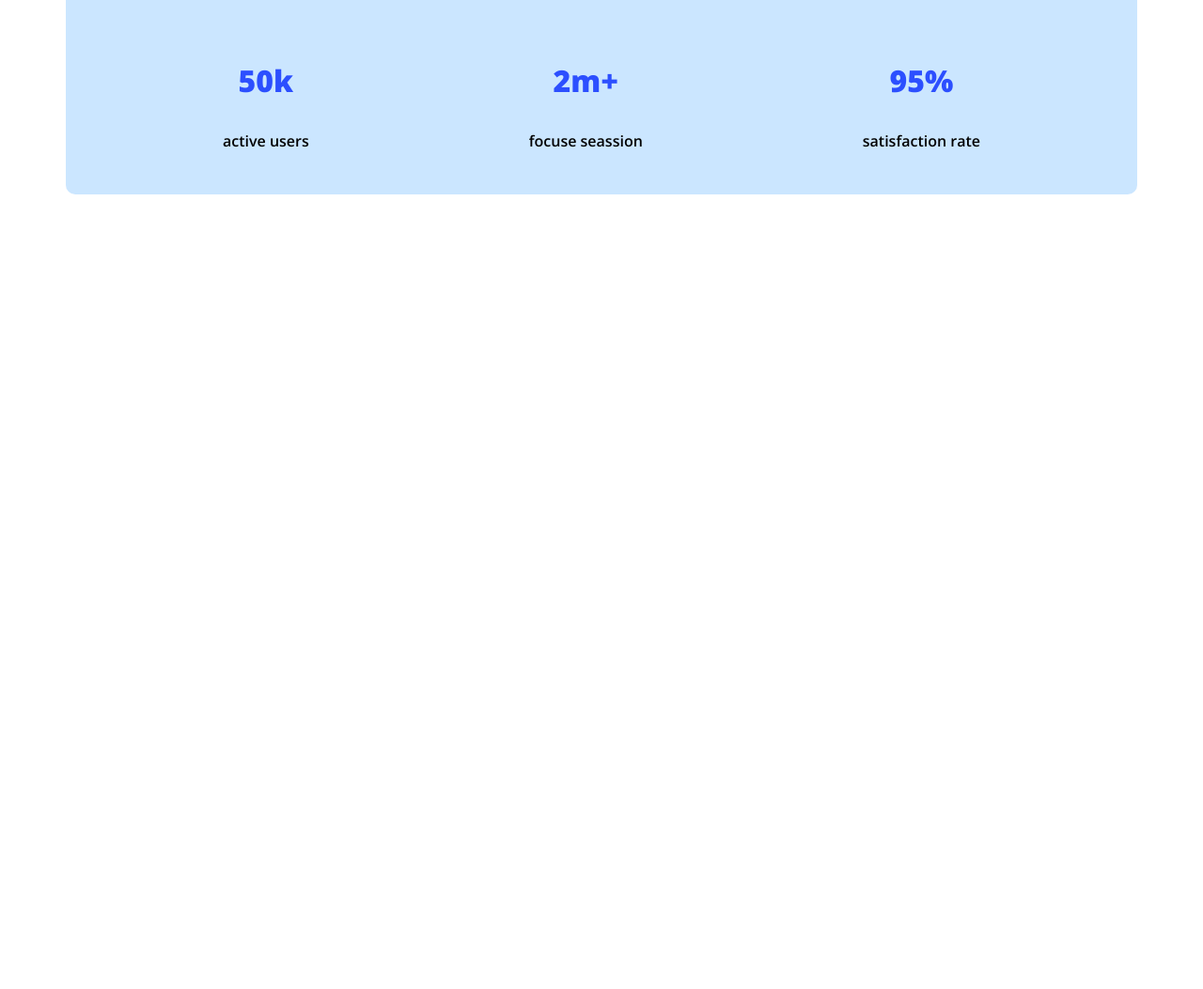
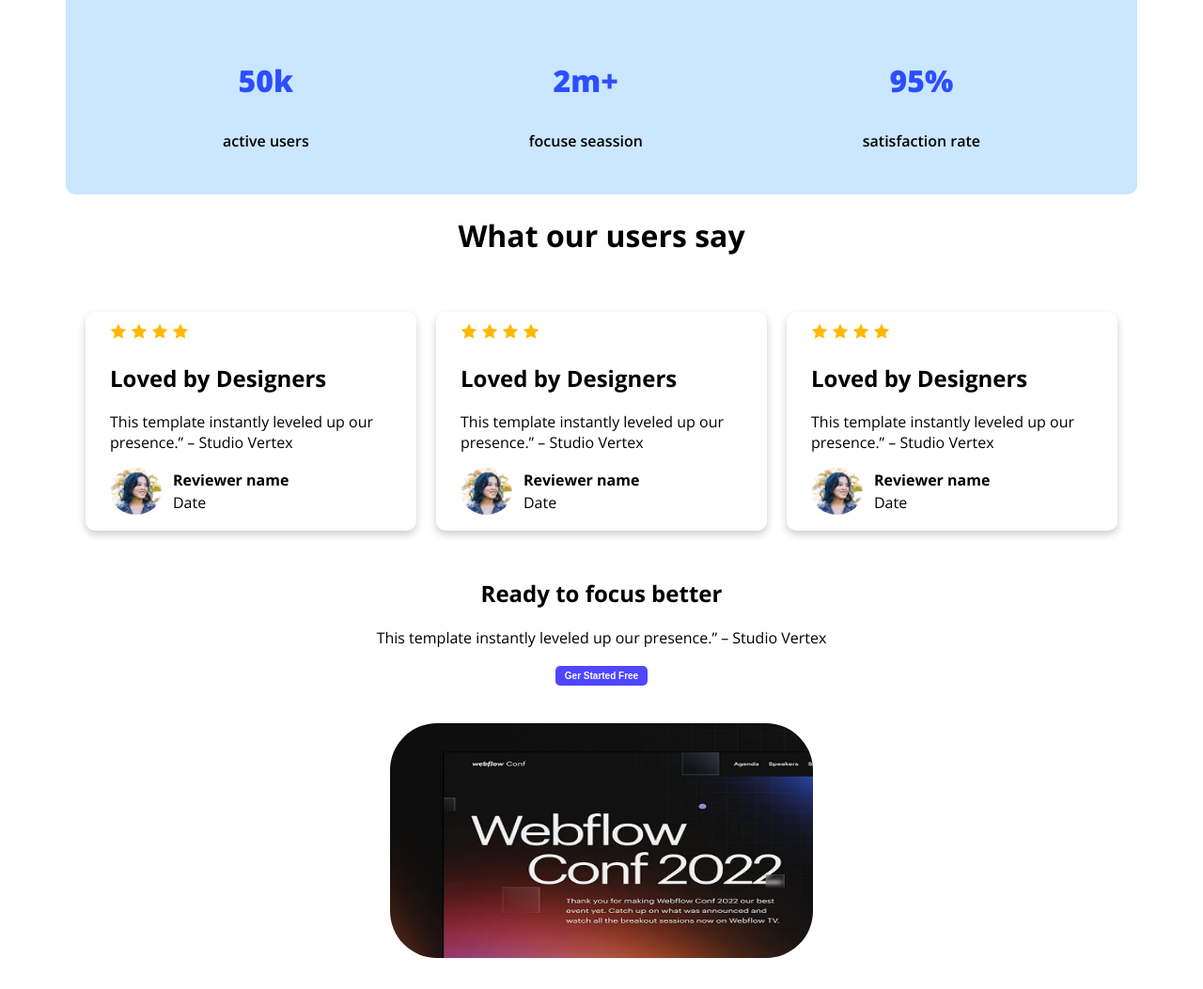
Before and after one commit to Shakib-sm/my-first-assignment, a plain HTML site: page index.html in a window 1280 px wide. Shown: the part 729-1782 px from the top of the page at 94% size. Before the commit the page ends 944 px from the top, so only its background shows below. Drawn offline with nearby package versions, Linux system fonts and the light colour scheme.

Commit message:
4th commit

```diff
--- a/index.html
+++ b/index.html
@@ -66,6 +66,89 @@ Cool Dark UI Template for<br>
 </div>
 
         </section>
+
+        <div class="feedback">
+            <h1>What our users say</h1>
+
+<div class="card_container">
+        <div class="card">
+            <div class="container">
+                <div>
+                    <img src="/styles/image/icon-star.png" alt="">
+                    <img src="/styles/image/icon-star.png" alt="">
+                    <img src="/styles/image/icon-star.png" alt="">
+                    <img src="/styles/image/icon-star.png" alt="">
+                </div>
+                <h2><b>Loved by Designers</b></h4>
+                <p>This template instantly leveled up our presence.” – Studio Vertex</p>
+                <div class="imageDiv">
+                    <div class="image">
+                        <img class="cardImg" src="styles/image/avatar.png" alt="">
+                    </div>
+                    <div class="imgDesc">
+                        <h4>Reviewer name</h4>
+                        <p>Date</p>
+                    </div>
+                </div>
+            </div>
+         </div>
+        <div class="card">
+            <div class="container">
+                <div>
+                    <img src="/styles/image/icon-star.png" alt="">
+                    <img src="/styles/image/icon-star.png" alt="">
+                    <img src="/styles/image/icon-star.png" alt="">
+                    <img src="/styles/image/icon-star.png" alt="">
+                </div>
+                <h2><b>Loved by Designers</b></h4>
+                <p>This template instantly leveled up our presence.” – Studio Vertex</p>
+                <div class="imageDiv">
+                    <div class="image">
+                        <img class="cardImg" src="styles/image/avatar.png" alt="">
+                    </div>
+                    <div class="imgDesc">
+                        <h4>Reviewer name</h4>
+                        <p>Date</p>
+                    </div>
+                </div>
+            </div>
+        </div>
+        <div class="card">
+            <div class="container">
+                <div>
+                    <img src="/styles/image/icon-star.png" alt="">
+                    <img src="/styles/image/icon-star.png" alt="">
+                    <img src="/styles/image/icon-star.png" alt="">
+                    <img src="/styles/image/icon-star.png" alt="">
+                </div>
+                <h2><b>Loved by Designers</b></h4>
+                <p>This template instantly leveled up our presence.” – Studio Vertex</p>
+                <div class="imageDiv">
+                    <div class="image">
+                        <img class="cardImg" src="styles/image/avatar.png" alt="">
+                    </div>
+                    <div class="imgDesc">
+                        <h4>Reviewer name</h4>
+                        <p>Date</p>
+                    </div>
+                </div>
+            </div>
+         </div>
+
+    </div>
+
+        </div>
+        <div class="optional">
+            <h2>
+                Ready to focus better
+            </h2>
+            <p>This template instantly leveled up our presence.” – Studio Vertex</p>
+            <button class="btn-primary">Ger Started Free</button>
+        </div>
+        <div class="uniq">
+            <img class="uniq-image" src ="styles/image/wc-mini.png" alt="">
+        </div>
+
     </main>
     <footer>
 
--- a/styles/portfolio.css
+++ b/styles/portfolio.css
@@ -49,7 +49,7 @@ nav ul li {
     text-align: center;
 }
 body{
-    /* background-image: url(image/Hero-bg.png); */
+
     background-size:cover;
     background-position: center;
     background-repeat: no-repeat;
@@ -131,3 +131,70 @@ main{
   height: 300px;
 
 }
+
+
+
+.card {
+  /* Add shadows to create the "card" effect */
+  box-shadow: 0 4px 8px 0 rgba(0,0,0,0.2);
+  transition: 0.3s;
+  border-radius: 10px;
+  padding: 10px;
+
+}
+.card_container{
+   display: flex;
+   justify-content: space-evenly;
+   padding: 30px 0;
+}
+
+/* On mouse-over, add a deeper shadow */
+.card:hover {
+  box-shadow: 0 8px 16px 0 rgba(0,0,0,0.2);
+}
+
+/* Add some padding inside the card container */
+.container {
+  padding: 2px 16px;
+  width: 300px;
+}
+.cardImg{
+    height: 50px;
+    width: 55px;
+    border-radius: 50%;
+}
+.imageDiv{
+    display: flex;
+    justify-content: flex-start;
+}
+.imgDesc{
+    margin-left: 10px;
+}
+.imgDesc h4 {
+    margin: 2px;
+}
+.imgDesc p {
+    margin: 2px;
+
+}
+.feedback h1{
+ text-align: center;
+ margin-bottom: 30px;
+}
+.optional{
+    text-align: center;
+
+}
+.uniq{
+    text-align: center;
+    justify-content: space-between;
+    padding:20px 50px ;
+    border-radius: 16px;
+    margin-top: 20px;
+
+}
+.uniq-image{
+    width: 450px;
+    height: 250px;
+    border-radius: 50px;
+}
```
Also changed, not shown: styles/image/shakib.jpg (added).
